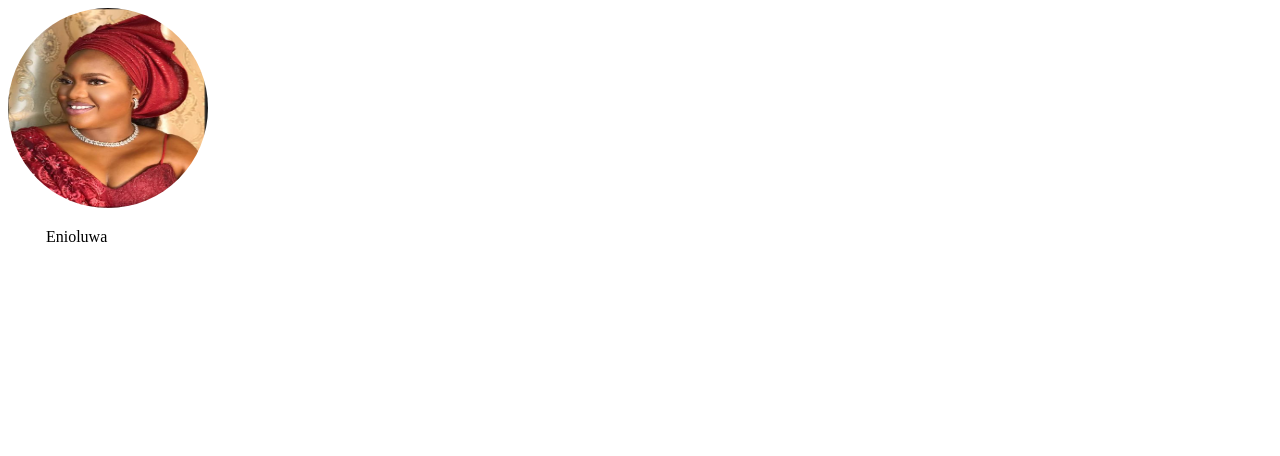
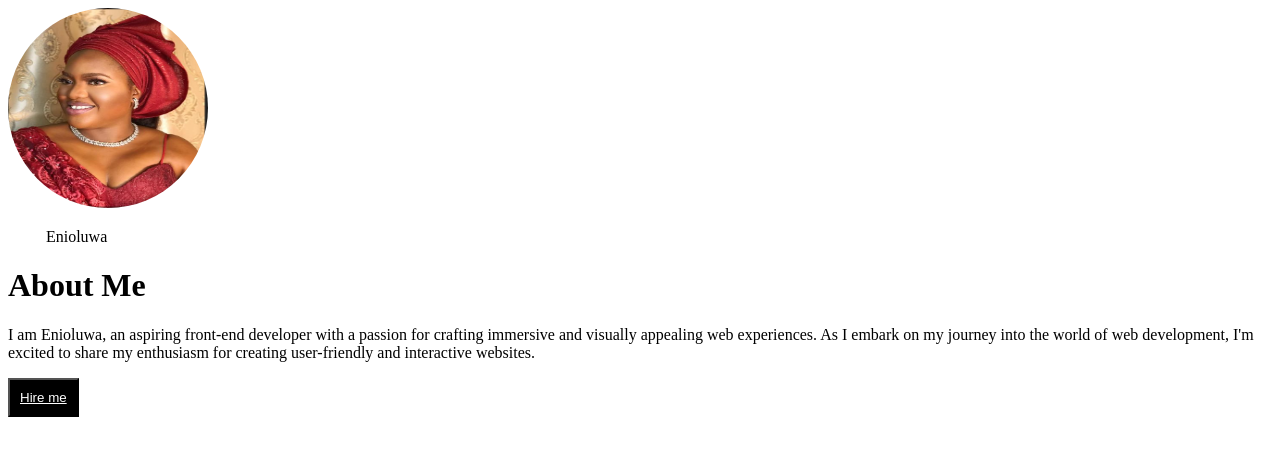
Before and after one commit to Enioluwaige/ENIOLUWA-ASSIGMENT-1, a plain HTML site: page index.html in a window 1280 px wide. Drawn offline with Linux system fonts and the light colour scheme.

Commit message:
4th edit

```diff
--- a/index.html
+++ b/index.html
@@ -4,17 +4,20 @@
     <meta charset="UTF-8" />
     <meta name="viewport" content="width=device-width, initial-scale=1.0" />
     <title>The Just Projects - IGE ENIOLUWA</title>
-    <link rel="stylesheet" href="style.css">
+    <link rel="stylesheet" href="style.css" />
   </head>
   <body>
-
     <div class="eni-images">
-        <img src="ig eniouwa.png" width="200" height="200" alt="Resized Image" />
+      <img src="ig eniouwa.png" width="200" height="200" alt="Resized Image" />
     </div>
 
     <div class="eni-name">
-     <p>Enioluwa</p>
+      <p>Enioluwa</p>
     </div>
+    <h1>About Me</h1>
+    <p>I am Enioluwa, an aspiring front-end developer with a passion for crafting immersive and visually appealing web experiences. As I embark on my journey into the world of web development, I'm excited to share my enthusiasm for creating user-friendly and interactive websites.</p>
+<button>  <a href="https://www.linkedin.com/in/ige-enioluwa-7a8167198/">Hire me</a></button>
+<div></div>
 
   </body>
 </html>
--- a/style.css
+++ b/style.css
@@ -5,3 +5,12 @@
     font-size: 16px;
 margin-left: 3%;
 }
+button{
+    background-color: black;
+    color: white ;
+    padding: 10px;
+
+}
+button a{
+    color: white;
+}
```
